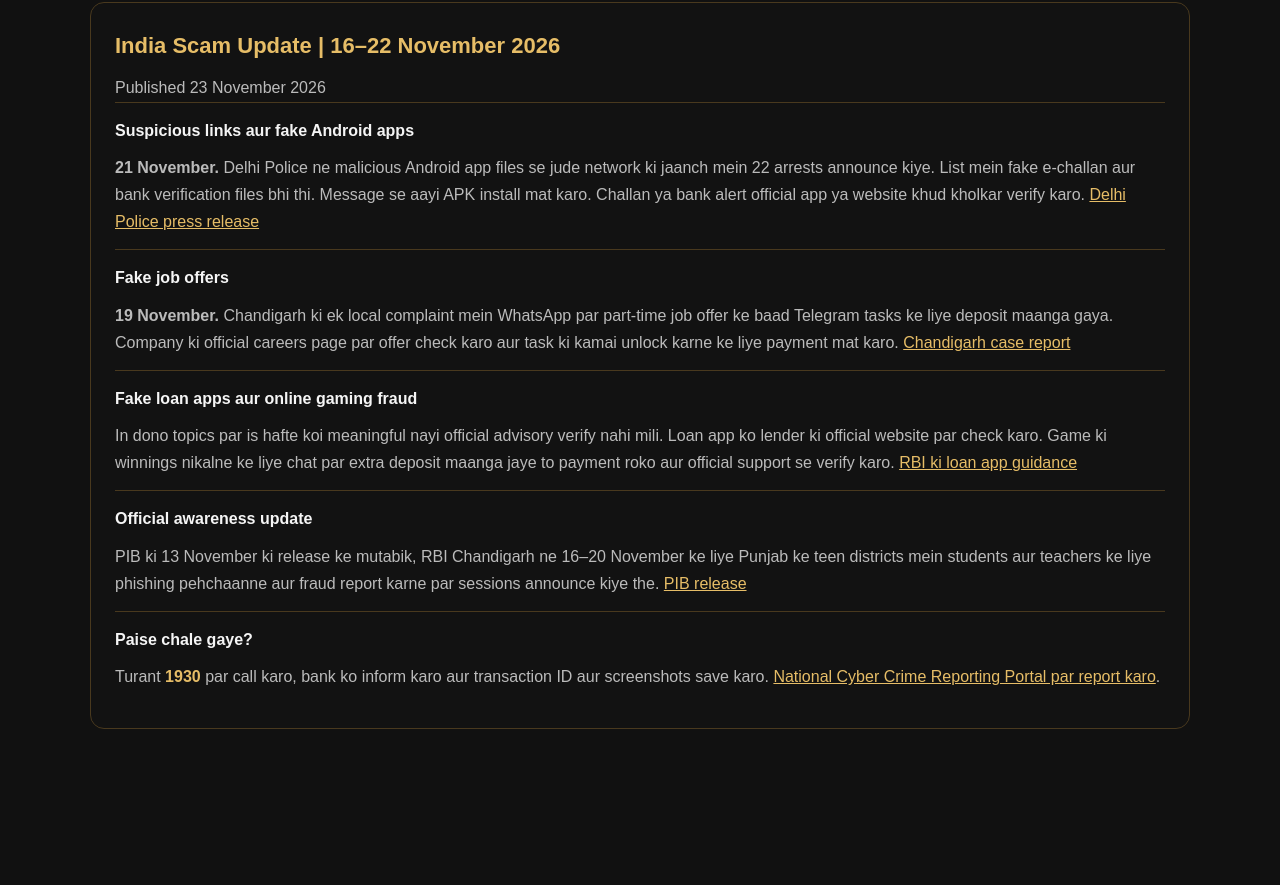
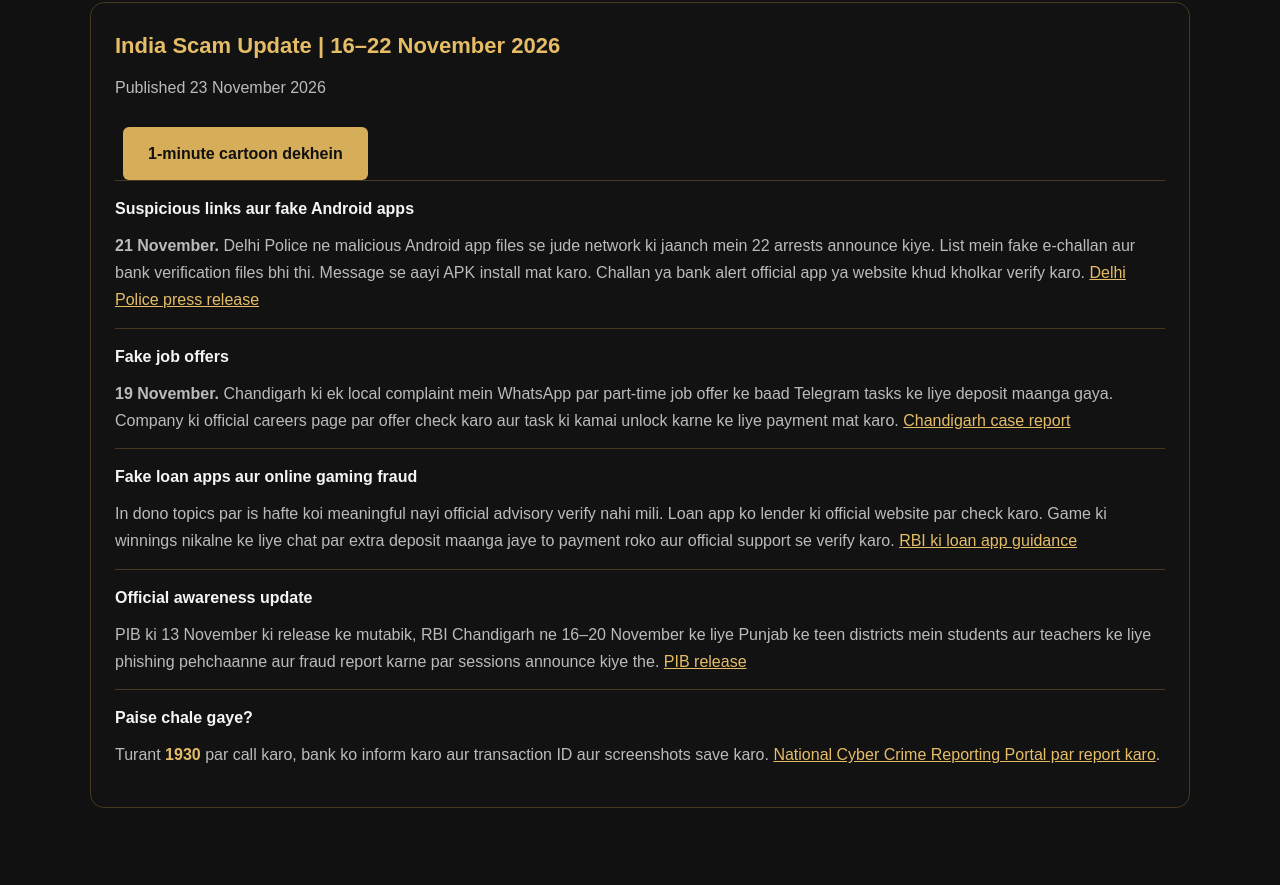
Before and after one commit to bittuk62bk-bittu/sochsathi-website, a plain HTML site: page index.html in a window 1280 px wide. Shown: the part 3120-4005 px from the top of the page. Drawn offline with Linux system fonts and the light colour scheme.

Commit message:
Link the cartoon from the weekly cyber-safety report

```diff
--- a/index.html
+++ b/index.html
@@ -463,6 +463,7 @@
         <article id="weekly-2026-11-23" class="tool-panel" style="scroll-margin-top: 9rem">
           <h3>India Scam Update | 16–22 November 2026</h3>
           <p>Published <time datetime="2026-11-23">23 November 2026</time></p>
+          <a class="btn" href="weekly-cartoon-2026-11-23.html">1-minute cartoon dekhein</a>
           <div class="faq-item">
             <h4>Suspicious links aur fake Android apps</h4>
             <p><strong>21 November.</strong> Delhi Police ne malicious Android app files se jude network ki jaanch mein 22 arrests announce kiye. List mein fake e-challan aur bank verification files bhi thi. Message se aayi APK install mat karo. Challan ya bank alert official app ya website khud kholkar verify karo. <a class="gold" style="text-decoration: underline" href="https://delhipolice.gov.in/Images/newpressrelease/44351_21%2011%2026%20WD%20FRAUDSTER.pdf">Delhi Police press release</a></p>
```
